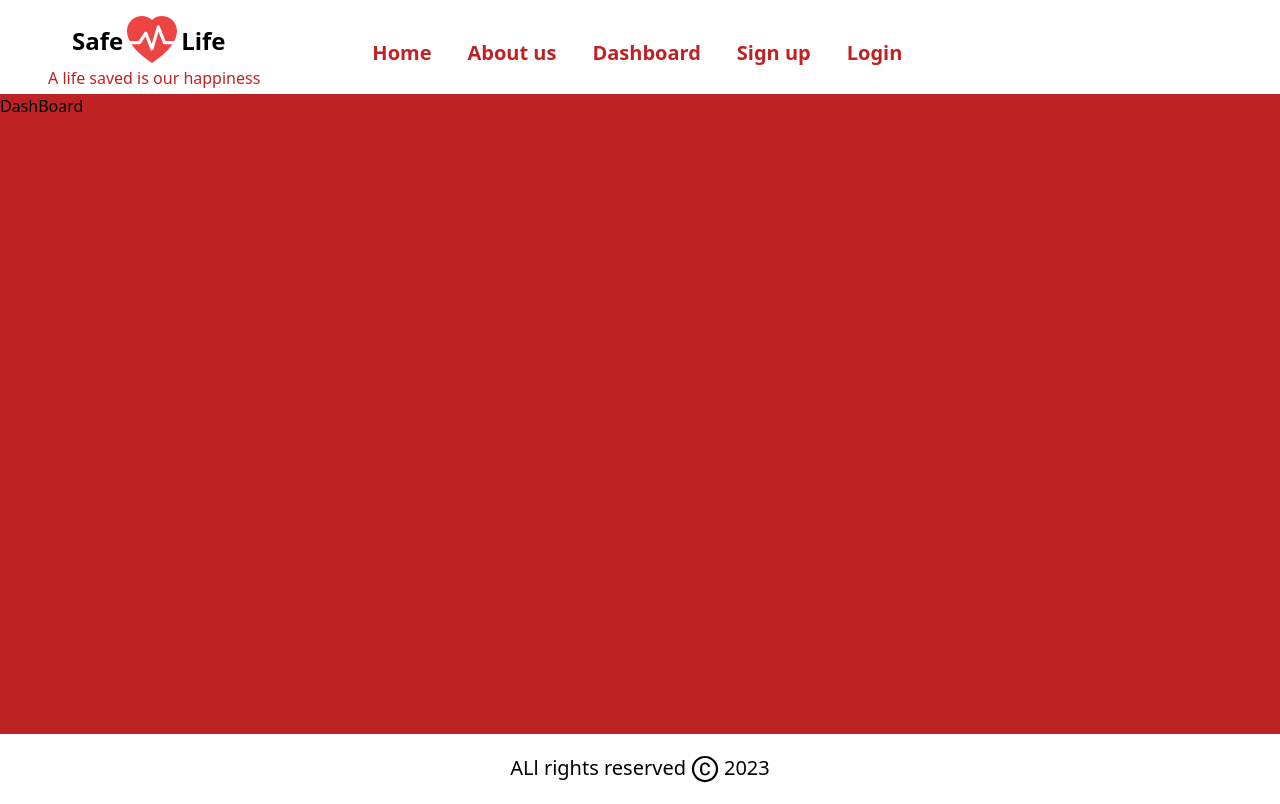
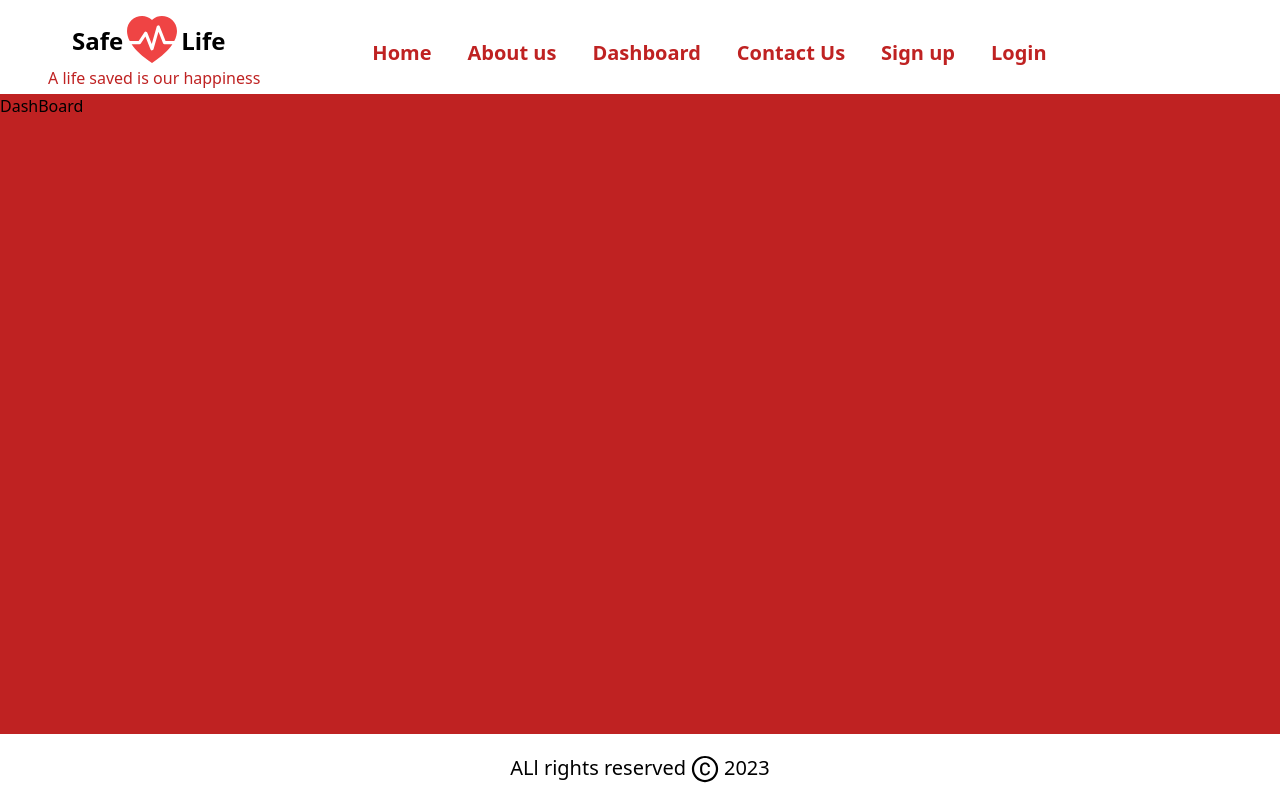
Before and after one commit to DANNJUGUNA/blood-donation, a React (Create React App) app in the folder client/: page /dashboard in a window 1280 px wide. Built offline with nearby package versions, Linux system fonts and the light colour scheme.

Commit message:
added a contact us navigation

```diff
--- a/client/src/components/navbar/Navbar.jsx
+++ b/client/src/components/navbar/Navbar.jsx
@@ -14,6 +14,7 @@ const Navbar = () => {
               <Link to='/'>Home</Link >
               <Link to='/about'>About us</Link>
               <Link to='/dashboard'>Dashboard</Link>
+              <Link to='/contactus'>Contact Us</Link>
               <Link to='/signup'>Sign up</Link>
               <Link to='login'>Login</Link>
 
```
